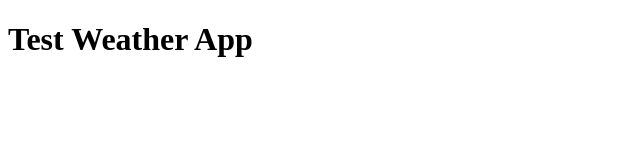
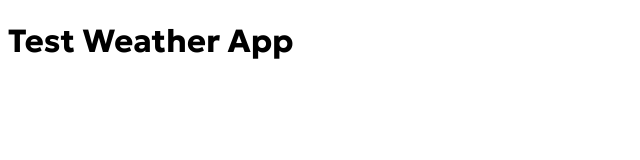
Before and after one commit to briantrp/WeatherApp, a plain HTML site: page index.html in a window 1280 px wide. Shown: the whole page, without its empty margins (0-640 px from the left). Drawn offline with Linux system fonts and the light colour scheme.

Commit message:
Fonts API

```diff
--- a/resources/css/stylesheet.css
+++ b/resources/css/stylesheet.css
@@ -1,3 +1,3 @@
-.main {
+body {
     font-family: "Geologica", sans-serif;
 }
```
